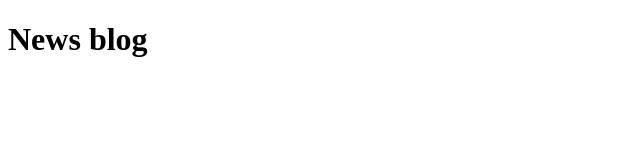
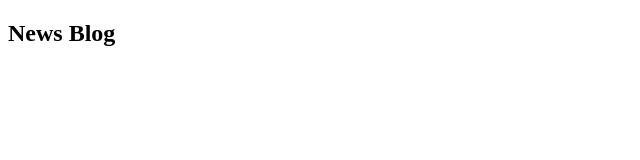
Before and after one commit to AzimDamani/hometask1-newsblog, a plain HTML site: page index.html in a window 1280 px wide. Shown: the whole page, without its empty margins (0-640 px from the left). Drawn offline with Linux system fonts and the light colour scheme.

Commit message:
making changes to code and pushing the code

```diff
--- a/index.html
+++ b/index.html
@@ -2,8 +2,11 @@
 <html>
     <head>
         <title>News Blog</title>
+
     </head>
     <body>
-        <h1>News blog</h1>
+        <nav>
+            <h1>News Blog</h1>
+        </nav>
     </body>
 </html>
```
